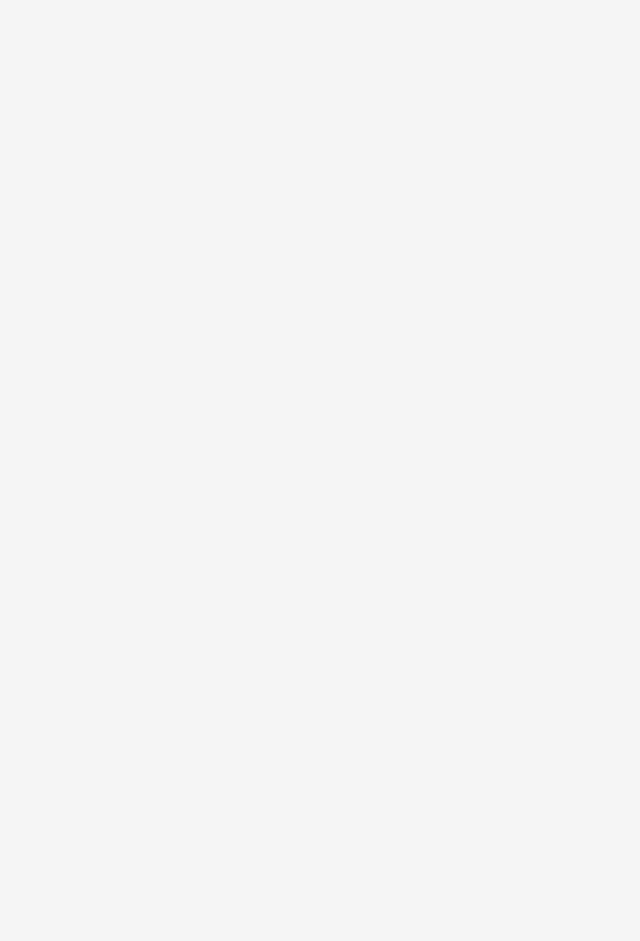
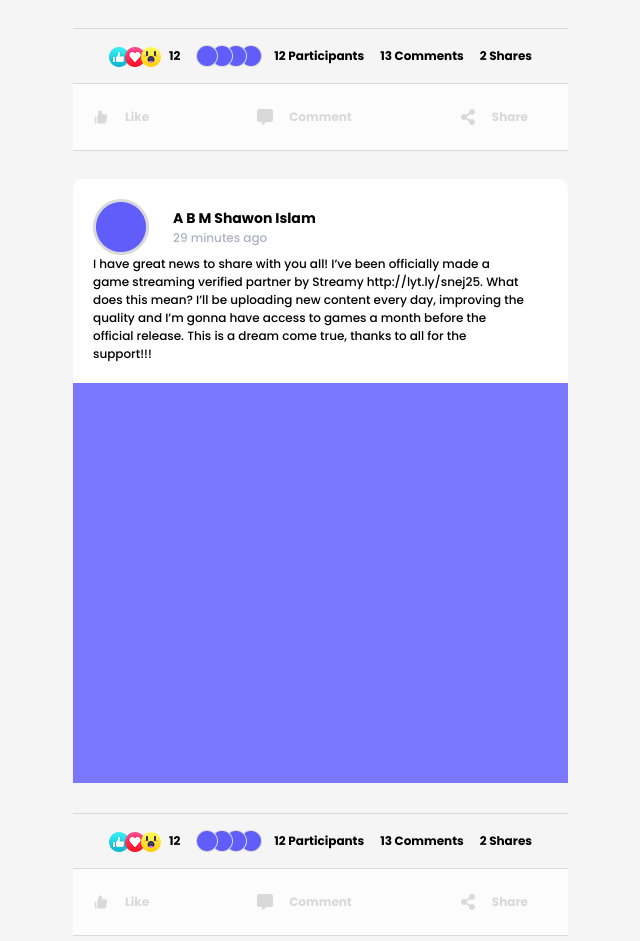
Before and after one commit to Dipokdas347250/social_media, a React (Vite) app: page / in a window 1280 px wide. Shown: the part 1931-2872 px from the top of the page, without its empty margins (417-1057 px from the left). Before the commit the page ends 1642 px from the top, so only its background shows below. Built offline with nearby package versions, Linux system fonts and the light colour scheme.

Commit message:
newsabout me details all  done

```diff
--- a/src/componentes/pages/home/NewsAbout_Details.jsx
+++ b/src/componentes/pages/home/NewsAbout_Details.jsx
@@ -18,6 +18,7 @@ import sad1 from "../../../assets/sad1.png"
 import group from "../../../assets/group.png"
 import comm from "../../../assets/comm.png"
 import wowlike from "../../../assets/wowlike.png"
+import play from "../../../assets/play.png"
 
 
 
@@ -183,6 +184,155 @@ const NewsAbout_Details = () => {
       </div>
       </div>
 
+      <div className="">
+        <div className="py-5 pl-5 pr-10 bg-white rounded-t-[10px] mt-7">
+        <div className="flex items-center gap-6">
+            <img src={ellipse} alt="" />
+            <div className="">
+              <h3 className='text-[14px] text-black font-bold font-poppins'>A B M Shawon Islam</h3>
+              <h4 className='text-[12px] text-tertiary font-medium font-poppins'>29 minutes ago</h4>
+            </div>
+          </div>
+          <div className="">
+          <p className='text-[12px] text-black font-medium font-poppins'>I have great news to share with you all! I’ve been officially made a game streaming verified partner by Streamy http://lyt.ly/snej25. What does this mean? I’ll be uploading new content every day, improving the quality and I’m gonna have access to games a month before the official release. This is a dream come true, thanks to all for the support!!!</p>
+        </div>
+      </div>
+      <div className="  w-full h-100 bg-[#7A77FD] flex justify-center items-center">
+        <img src={play} alt="" />
+      </div>
+       <div className=" flex justify-between items-center mt-7.5 py-4 px-9 border-t border-[#D9D9D9]">
+          <div className="">
+            <div className=" relative ">
+              <div className="w-5 h-5 absolute top-0 left-">
+                <img className=' w-full ' src={like} alt="" />
+              </div>
+              <div className="w-5 h-5 absolute top-0 left-4">
+                <img className='  w-full ' src={love} alt="" />
+              </div>
+              <div className="w-5 h-5 absolute top-0 left-8">
+                <img className='  w-full ' src={wow} alt="" />
+              </div>
+
+
+            </div>
+            <h2 className='text-[12px] text-black font-bold font-poppins ml-15'>12</h2>
+          </div>
+          <div className="flex gap-3 items-center">
+            <img src={group} alt="" />
+            <h2 className='text-[12px] text-black font-bold font-poppins'>12 Participants</h2>
+          </div>
+         <div className=" flex gap-4">
+           <h2 className='text-[12px] text-black font-bold font-poppins'>13 Comments</h2>
+          <h2 className='text-[12px] text-black font-bold font-poppins'>2 Shares</h2>
+         </div>
+        </div>
+        <div className="py-6 pl-5 pr-10 bg-[#FCFCFD] border-b border-t border-[#D9D9D9]">
+        <div className="flex justify-between items-center relative">
+          <div className=" group ">
+            <div className="flex items-center gap-4 cursor-pointer">
+            <AiFillLike className='text-[#D9D9D9]'/>
+            <h3 className='text-[12px] text-[#D9D9D9] font-bold font-poppins'>Like</h3>
+          </div>
+          <div className=" bg-white p-3 rounded-full shadow-xl  absolute  hidden group-hover:block bottom-4">
+           <div className="flex gap-2   ">
+            <img className=' duration-300 ease-in-out hover:scale-130 cursor-pointer' src={like1} alt="" />
+           <img className=' duration-300 ease-in-out hover:scale-130 cursor-pointer' src={love1} alt="" />
+           <img className=' duration-300 ease-in-out hover:scale-130 cursor-pointer' src={dislike1} alt="" />
+           <img className=' duration-300 ease-in-out hover:scale-130 cursor-pointer' src={happy1} alt="" />
+           <img className=' duration-300 ease-in-out hover:scale-130 cursor-pointer' src={funny1} alt="" />
+           <img className=' duration-300 ease-in-out hover:scale-130 cursor-pointer' src={wow1} alt="" />
+           <img className=' duration-300 ease-in-out hover:scale-130 cursor-pointer' src={angry1} alt="" />
+           <img className=' duration-300 ease-in-out hover:scale-130 cursor-pointer' src={sad1} alt="" />
+           </div>
+          </div>
+          </div>
+          <div className="flex items-center gap-4 cursor-pointer">
+            <FaCommentAlt className='text-[#D9D9D9]'/>
+            <h3 className='text-[12px] text-[#D9D9D9] font-bold font-poppins'>Comment</h3>
+          </div>
+          <div className="flex items-center gap-4 cursor-pointer">
+            <FaShareAlt className='text-[#D9D9D9]'/>
+            <h3 className='text-[12px] text-[#D9D9D9] font-bold font-poppins'>Share</h3>
+          </div>
+        </div>
+      </div>
+      </div>
+
+
+      <div className="">
+        <div className="py-5 pl-5 pr-10 bg-white rounded-t-[10px] mt-7">
+        <div className="flex items-center gap-6">
+            <img src={ellipse} alt="" />
+            <div className="">
+              <h3 className='text-[14px] text-black font-bold font-poppins'>A B M Shawon Islam</h3>
+              <h4 className='text-[12px] text-tertiary font-medium font-poppins'>29 minutes ago</h4>
+            </div>
+          </div>
+          <div className="">
+          <p className='text-[12px] text-black font-medium font-poppins'>I have great news to share with you all! I’ve been officially made a game streaming verified partner by Streamy http://lyt.ly/snej25. What does this mean? I’ll be uploading new content every day, improving the quality and I’m gonna have access to games a month before the official release. This is a dream come true, thanks to all for the support!!!</p>
+        </div>
+      </div>
+      <div className="  w-full h-100 bg-[#7A77FD] ">
+
+      </div>
+       <div className=" flex justify-between items-center mt-7.5 py-4 px-9 border-t border-[#D9D9D9]">
+          <div className="">
+            <div className=" relative ">
+              <div className="w-5 h-5 absolute top-0 left-">
+                <img className=' w-full ' src={like} alt="" />
+              </div>
+              <div className="w-5 h-5 absolute top-0 left-4">
+                <img className='  w-full ' src={love} alt="" />
+              </div>
+              <div className="w-5 h-5 absolute top-0 left-8">
+                <img className='  w-full ' src={wow} alt="" />
+              </div>
+
+
+            </div>
+            <h2 className='text-[12px] text-black font-bold font-poppins ml-15'>12</h2>
+          </div>
+          <div className="flex gap-3 items-center">
+            <img src={group} alt="" />
+            <h2 className='text-[12px] text-black font-bold font-poppins'>12 Participants</h2>
+          </div>
+         <div className=" flex gap-4">
+           <h2 className='text-[12px] text-black font-bold font-poppins'>13 Comments</h2>
+          <h2 className='text-[12px] text-black font-bold font-poppins'>2 Shares</h2>
+         </div>
+        </div>
+        <div className="py-6 pl-5 pr-10 bg-[#FCFCFD] border-b border-t border-[#D9D9D9]">
+        <div className="flex justify-between items-center relative">
+          <div className=" group ">
+            <div className="flex items-center gap-4 cursor-pointer">
+            <AiFillLike className='text-[#D9D9D9]'/>
+            <h3 className='text-[12px] text-[#D9D9D9] font-bold font-poppins'>Like</h3>
+          </div>
+          <div className=" bg-white p-3 rounded-full shadow-xl  absolute  hidden group-hover:block bottom-4">
+           <div className="flex gap-2   ">
+            <img className=' duration-300 ease-in-out hover:scale-130 cursor-pointer' src={like1} alt="" />
+           <img className=' duration-300 ease-in-out hover:scale-130 cursor-pointer' src={love1} alt="" />
+           <img className=' duration-300 ease-in-out hover:scale-130 cursor-pointer' src={dislike1} alt="" />
+           <img className=' duration-300 ease-in-out hover:scale-130 cursor-pointer' src={happy1} alt="" />
+           <img className=' duration-300 ease-in-out hover:scale-130 cursor-pointer' src={funny1} alt="" />
+           <img className=' duration-300 ease-in-out hover:scale-130 cursor-pointer' src={wow1} alt="" />
+           <img className=' duration-300 ease-in-out hover:scale-130 cursor-pointer' src={angry1} alt="" />
+           <img className=' duration-300 ease-in-out hover:scale-130 cursor-pointer' src={sad1} alt="" />
+           </div>
+          </div>
+          </div>
+          <div className="flex items-center gap-4 cursor-pointer">
+            <FaCommentAlt className='text-[#D9D9D9]'/>
+            <h3 className='text-[12px] text-[#D9D9D9] font-bold font-poppins'>Comment</h3>
+          </div>
+          <div className="flex items-center gap-4 cursor-pointer">
+            <FaShareAlt className='text-[#D9D9D9]'/>
+            <h3 className='text-[12px] text-[#D9D9D9] font-bold font-poppins'>Share</h3>
+          </div>
+        </div>
+      </div>
+      </div>
+
 
     </div>
     </>
```
Also changed, not shown: src/assets/play.png (added).
